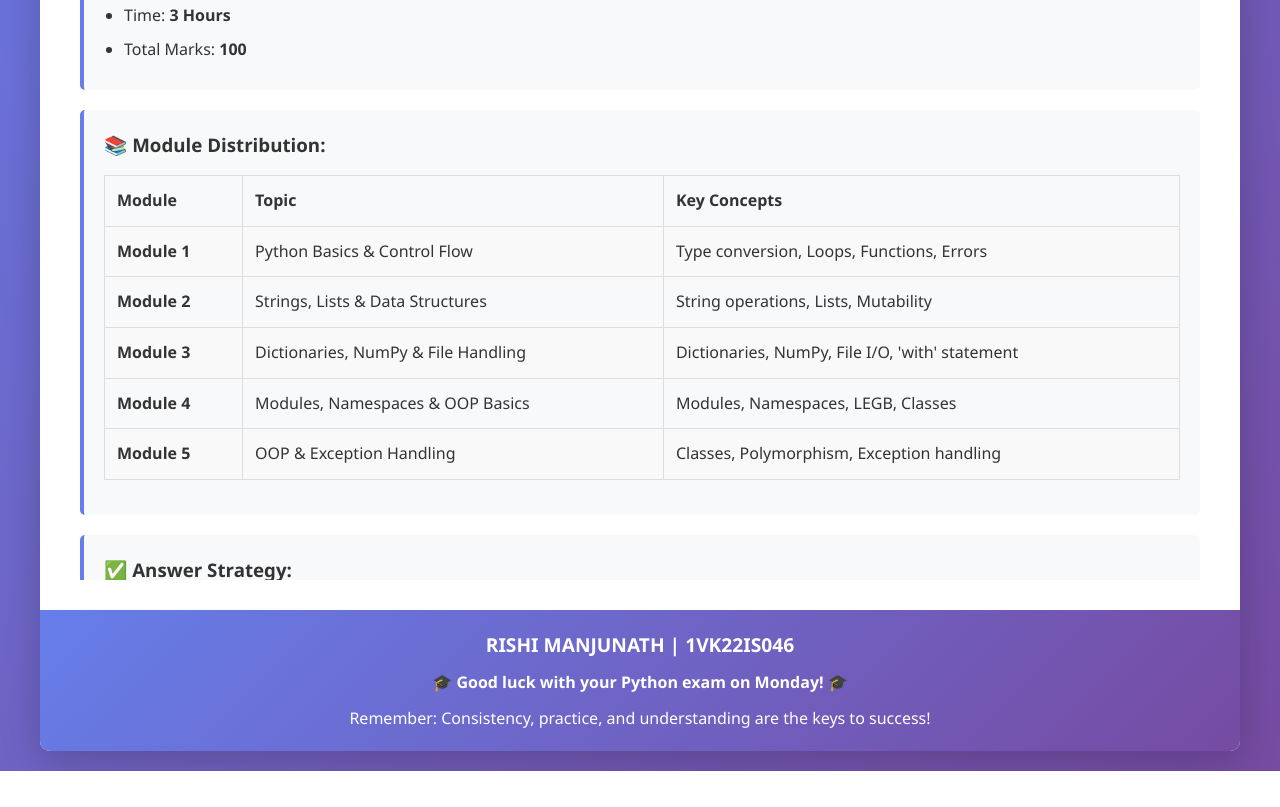
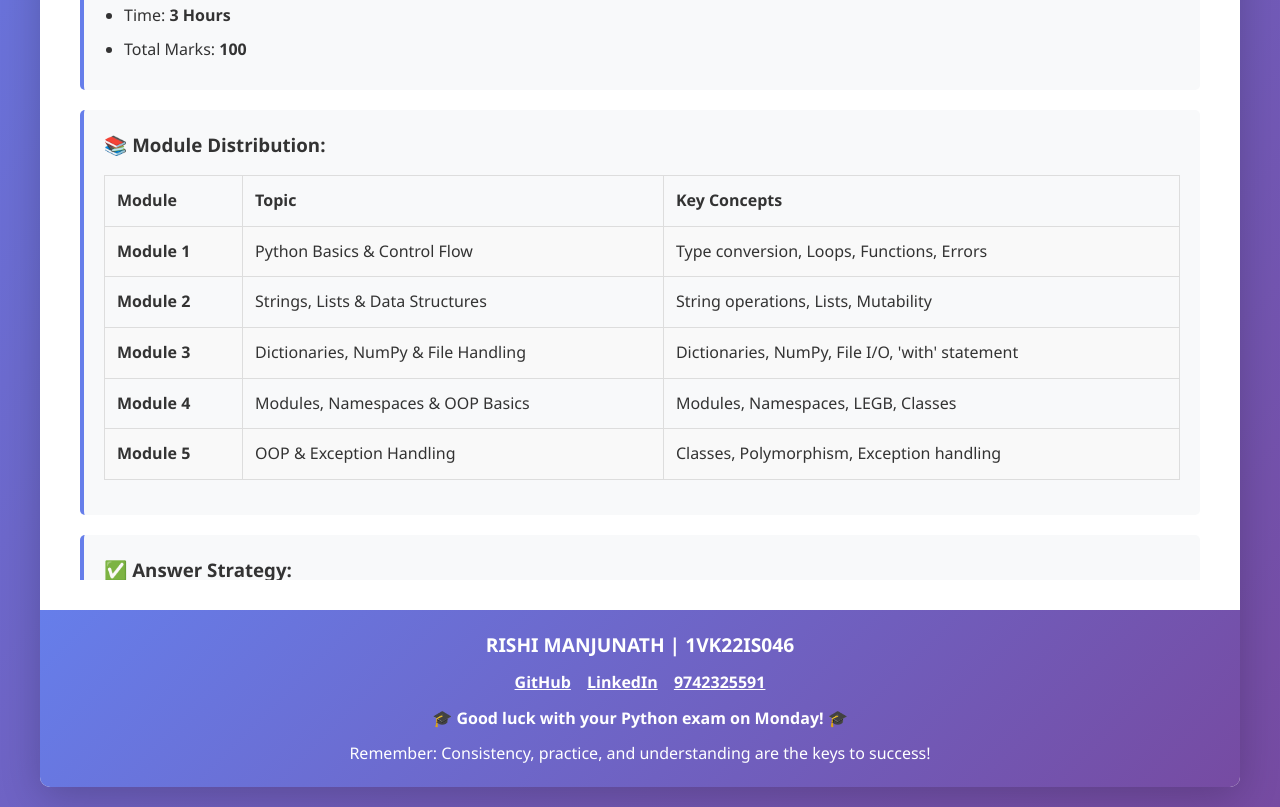
Before and after one commit to rishimanjunath15/python-programming-vtu-, a website: page exam_guide.html in a window 1280 px wide. Shown: the part 630-1437 px from the top of the page. Before the commit the page ends 1401 px from the top, so only its background shows below. Drawn offline with Linux system fonts and the light colour scheme.

Commit message:
Add contact links to footer

```diff
--- a/exam_guide.html
+++ b/exam_guide.html
@@ -1793,6 +1793,11 @@ print(f"After deposit: {account.balance}")   # 1500</code></pre>
 
         <div class="footer">
             <p style="font-size: 1.2em; margin-bottom: 10px;"><strong>RISHI MANJUNATH | 1VK22IS046</strong></p>
+            <p style="margin-bottom: 10px;">
+                <a href="https://github.com/rishimanjunath15/" target="_blank" rel="noopener noreferrer" style="color: white; font-weight: bold; text-decoration: underline; margin-right: 12px;">GitHub</a>
+                <a href="https://www.linkedin.com/in/rishimanjunath/" target="_blank" rel="noopener noreferrer" style="color: white; font-weight: bold; text-decoration: underline; margin-right: 12px;">LinkedIn</a>
+                <a href="tel:9742325591" style="color: white; font-weight: bold; text-decoration: underline;">9742325591</a>
+            </p>
             <p><strong>🎓 Good luck with your Python exam on Monday! 🎓</strong></p>
             <p style="margin-top: 10px;">Remember: Consistency, practice, and understanding are the keys to success!</p>
         </div>
```
Also changed, not shown: index.html (+5 -0 lines).
